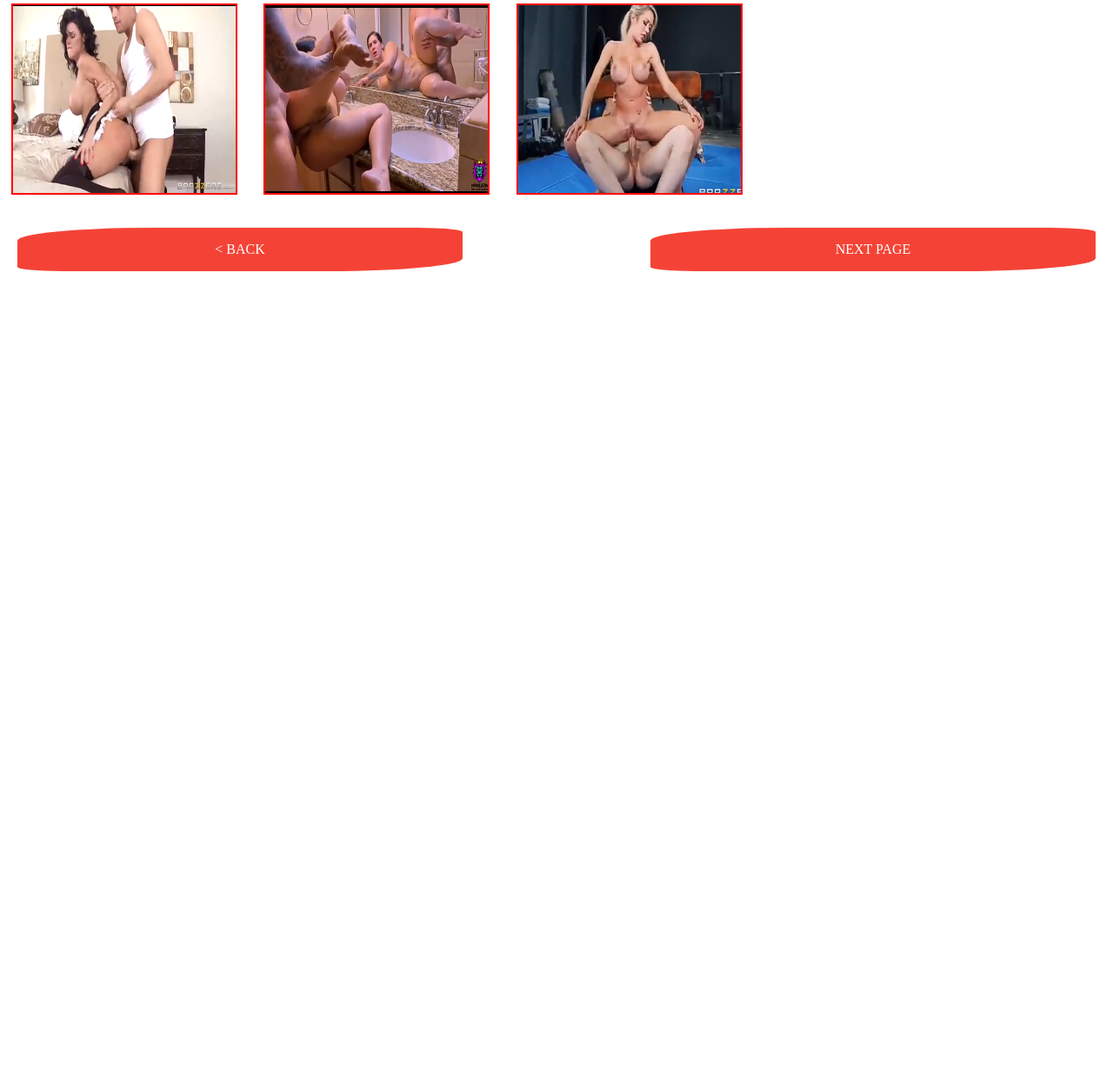
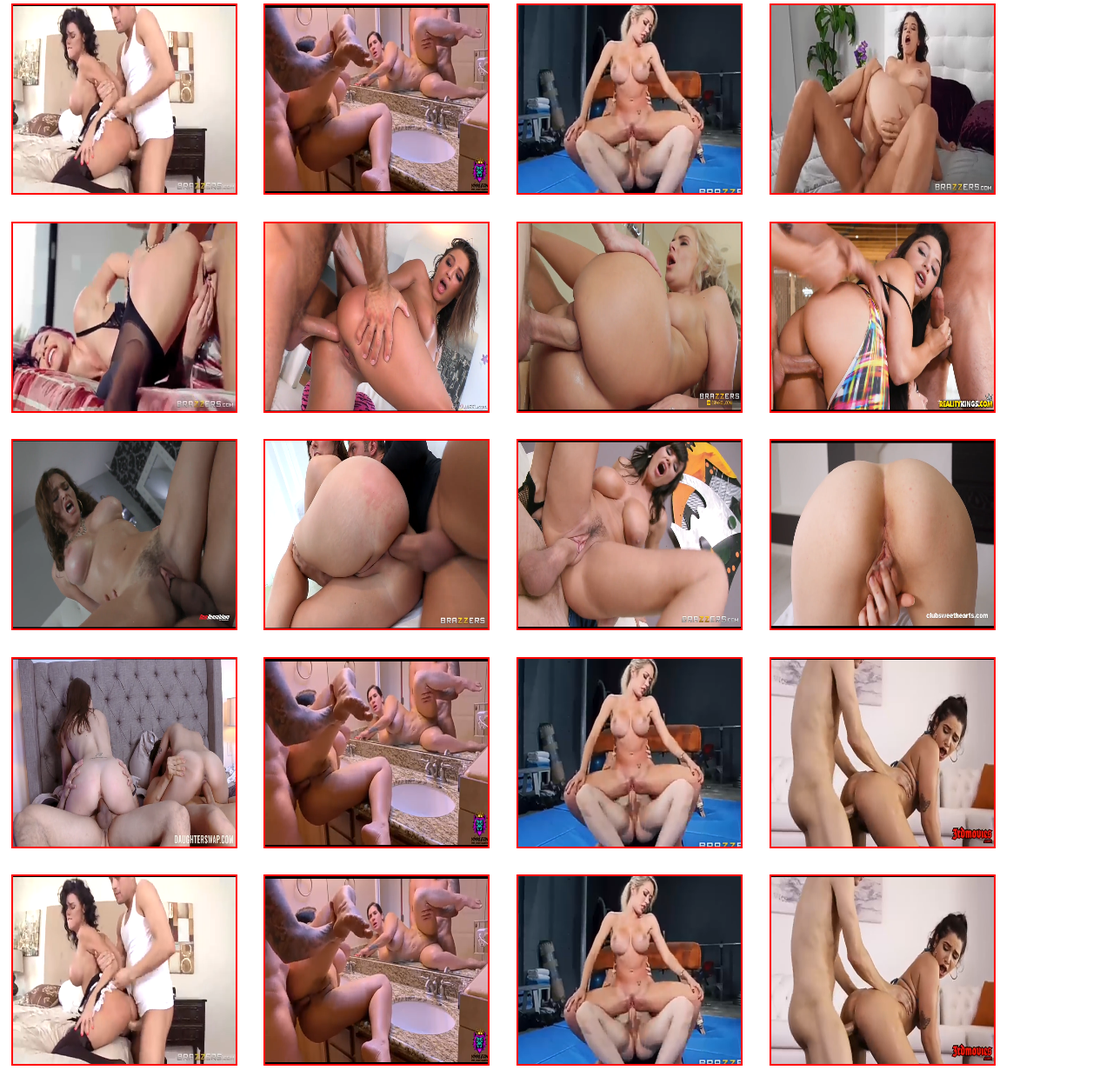
Before and after one commit to mdislamnishatnayeem/new_sitee, a plain HTML site: page OTHERPAGES/PG3/PG3.html in a window 1280 px wide. Shown: the part 587-1841 px from the top of the page at 87% size. Before the commit the page ends 919 px from the top, so only its background shows below. Drawn offline with Linux system fonts and the light colour scheme.

Commit message:
Create PG3.html
Jfjnf.Done

```diff
--- a/OTHERPAGES/PG3/PG3.html
+++ b/OTHERPAGES/PG3/PG3.html
@@ -66,6 +66,72 @@
         </a>
 
 
+        <a href="https://drive.google.com/file/d/1o8_qZYyTI9kkNZVB4BEwynWAw2fN5nLL/view?usp=drivesdk" style="text-decoration: none;" class="Linkk">
+            <img src="PALL/V8.png">
+        </a>
+        <a href="https://drive.google.com/file/d/1JY4ed6M7xx12scqIwXqW6JKkaTLMQQAQ/view?usp=drivesdk" style="text-decoration: none;" class="Linkk">
+            <img src="PALL/V9.png">
+        </a>
+         <a href="https://drive.google.com/file/d/1er-bjqgN4FhECoUCW85dKUwPffH358uP/view?usp=drivesdk" style="text-decoration: none;" class="Linkk">
+            <img src="PALL/V10.png">
+        </a>
+        <a href="https://drive.google.com/file/d/1ht951CKkSMV3zaDNYJaS_LsDCjiejz11/view?usp=drivesdk" style="text-decoration: none;" class="Linkk">
+            <img src="PALL/V11.png">
+        </a>
+        <a href="https://drive.google.com/file/d/1gbvPtApVtZZBd_JRNPVd-ZwhR_2tVXdr/view?usp=drivesdk" style="text-decoration: none;" class="Linkk">
+            <img src="PALL/V12.png">
+        </a>
+        <a href="https://drive.google.com/file/d/1yBijBDjuV6f5GzFPDVDzRrFyFHPSE2pa/view?usp=drivesdk" style="text-decoration: none;" class="Linkk">
+            <img src="PALL/V13.png">
+        </a>
+         <a href="https://drive.google.com/file/d/1zp2MCdyrvLX-ImHzvbBPCky80ApgSvit/view?usp=drivesdk" style="text-decoration: none;" class="Linkk">
+            <img src="PALL/V14.png">
+        </a>
+        <a href="https://drive.google.com/file/d/1QY9F65oMvyPDB641fjFQlz2PY7Hy48Fq/view?usp=drivesdk" style="text-decoration: none;" class="Linkk">
+            <img src="PALL/V15.png">
+        </a>
+         <a href="https://drive.google.com/file/d/15Rfk0hXvrB0KV5p_X9HlMvW-0cofiRLX/view?usp=drivesdk" style="text-decoration: none;" class="Linkk">
+            <img src="PALL/V16.png">
+        </a>
+        <a href="https://drive.google.com/file/d/1lSxPVo3gZsi1fwXK3io_B26nFRmQ2Pk0/view?usp=drivesdk" style="text-decoration: none;" class="Linkk">
+            <img src="PALL/V17.png">
+        </a>
+         <a href="https://drive.google.com/file/d/1HAIJLAUsfnTG5H567yn-7npEnmxwTLxW/view?usp=drivesdk" style="text-decoration: none;" class="Linkk">
+            <img src="PALL/V18.png">
+        </a>
+        <a href="https://drive.google.com/file/d/1KXS2PUACVzqSKxA8X7pAlPzlFKil7GYZ/view?usp=drivesdk" style="text-decoration: none;" class="Linkk">
+            <img src="PALL/V19.png">
+        </a>
+        <a href="https://drive.google.com/file/d/1qgRWmvBkXywhzoItVpDfuznAVJu_K_6N/view?usp=drivesdk" style="text-decoration: none;" class="Linkk">
+            <img src="PALL/V20.png">
+        </a>
+        <a href="https://drive.google.com/file/d/1OKFglgGAE2FQI64r0oHwQnuUwt0p_oL-/view?usp=drivesdk" style="text-decoration: none;" class="Linkk">
+            <img src="PALL/V21.png">
+        </a>
+
+
+
+
+
+
+         <a href="https://drive.google.com/file/d/1J-7qMRv-6Eo8bWJV2PX2lABPPcHMYcqn/view?usp=drivesdk" style="text-decoration: none;" class="Linkk">
+            <img src="PALL/V10.png">
+        </a>
+        <a href="https://drive.google.com/file/d/1J-7qMRv-6Eo8bWJV2PX2lABPPcHMYcqn/view?usp=drivesdk" style="text-decoration: none;" class="Linkk">
+            <img src="PALL/V11.png">
+        </a>
+        <a href="https://drive.google.com/file/d/1J-7qMRv-6Eo8bWJV2PX2lABPPcHMYcqn/view?usp=drivesdk" style="text-decoration: none;" class="Linkk">
+            <img src="PALL/V8.png">
+        </a>
+        <a href="https://drive.google.com/file/d/1J-7qMRv-6Eo8bWJV2PX2lABPPcHMYcqn/view?usp=drivesdk" style="text-decoration: none;" class="Linkk">
+            <img src="PALL/V9.png">
+        </a>
+         <a href="https://drive.google.com/file/d/1J-7qMRv-6Eo8bWJV2PX2lABPPcHMYcqn/view?usp=drivesdk" style="text-decoration: none;" class="Linkk">
+            <img src="PALL/V10.png">
+        </a>
+        <a href="https://drive.google.com/file/d/1J-7qMRv-6Eo8bWJV2PX2lABPPcHMYcqn/view?usp=drivesdk" style="text-decoration: none;" class="Linkk">
+            <img src="PALL/V11.png">
+        </a>
         <a href="https://drive.google.com/file/d/1J-7qMRv-6Eo8bWJV2PX2lABPPcHMYcqn/view?usp=drivesdk" style="text-decoration: none;" class="Linkk">
             <img src="PALL/V8.png">
         </a>
```
